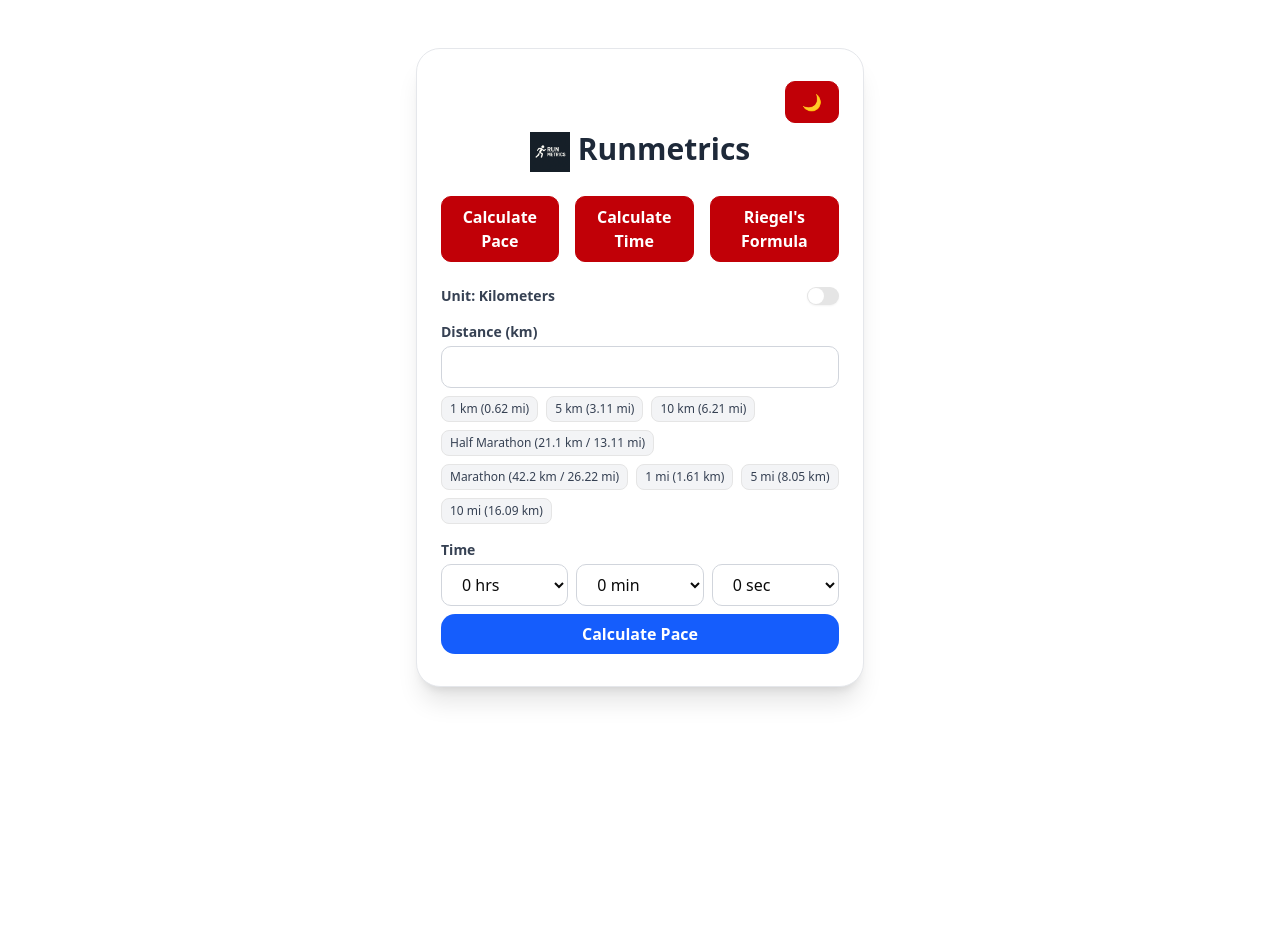
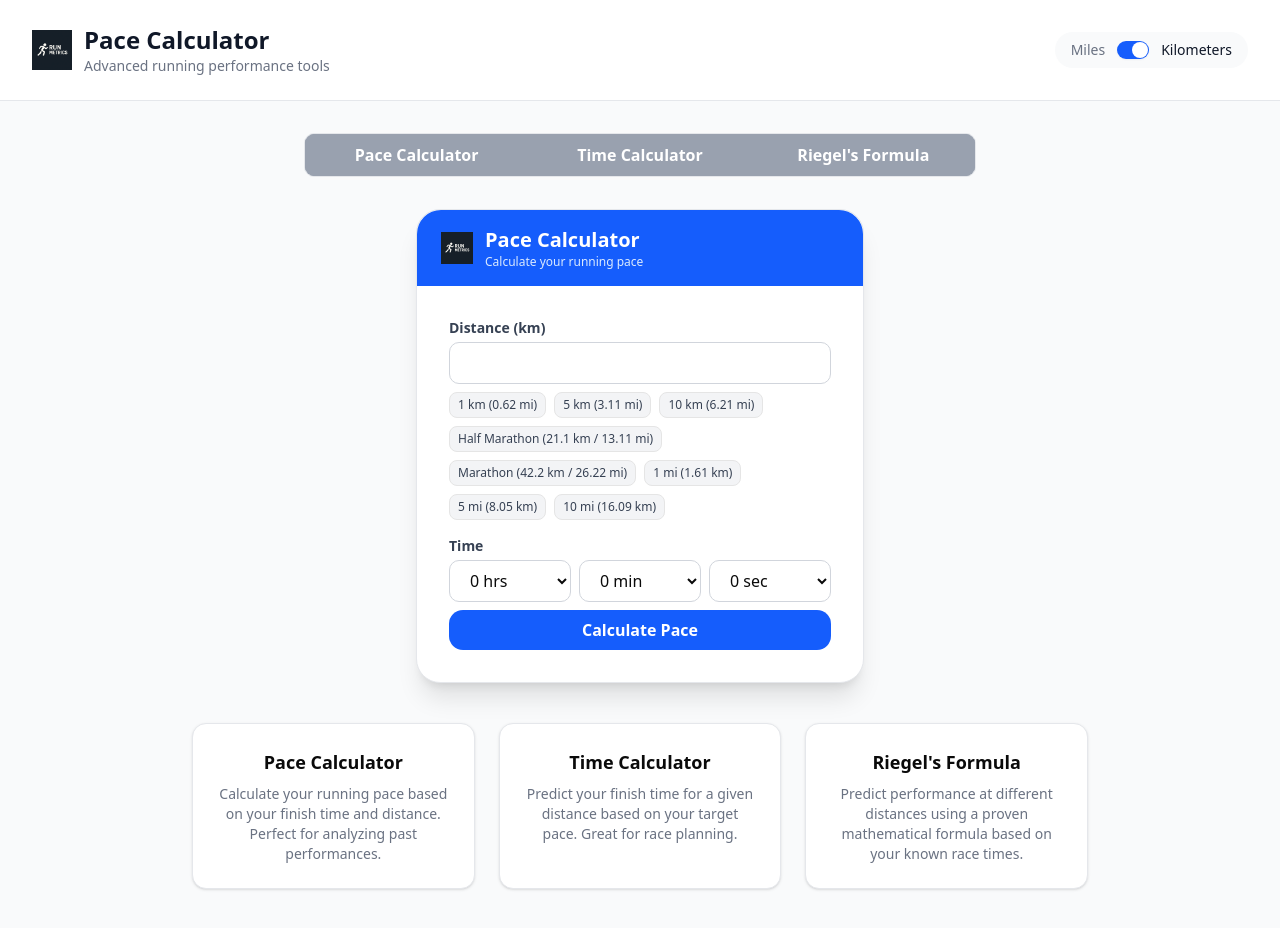
Before and after one commit to ZzyzxIsAlreadyTaken/pace-calculator, a React (Vite) app: page / in a window 1280 px wide. Shown: the top 928 px of the page. Before the commit the page ends 800 px from the top, so only its background shows below. Built offline with nearby package versions, Linux system fonts and the light colour scheme.

Commit message:
Updated UI for the calculator to match lovables suggestions (look much better now)

```diff
--- a/src/PaceCalculator.tsx
+++ b/src/PaceCalculator.tsx
@@ -1,96 +1,107 @@
-import { useState, useEffect } from "react";
+import { useState } from "react";
 import RiegelForm from "./components/RiegelForm";
 import PaceForm from "./components/PaceForm";
 import TimeForm from "./components/TimeForm";
 import { Button } from "./components/Button";
+import Header from "./components/Header";
 
 const PaceCalculator = () => {
   const [activeTab, setActiveTab] = useState("pace"); // 'pace', 'time', 'riegel'
-  const [darkMode, setDarkMode] = useState(() => {
-    // Check if user has a saved preference
-    const savedMode = localStorage.getItem("darkMode");
-    // Check if user prefers dark mode
-    const prefersDark = window.matchMedia(
-      "(prefers-color-scheme: dark)",
-    ).matches;
-    return savedMode ? savedMode === "true" : prefersDark;
-  });
-
-  useEffect(() => {
-    if (darkMode) {
-      // To enable dark mode:
-      document.documentElement.setAttribute("data-theme", "dark");
-    } else {
-      // To enable light mode:
-      document.documentElement.setAttribute("data-theme", "light");
-    }
-    // Save preference to localStorage
-    localStorage.setItem("darkMode", darkMode.toString());
-  }, [darkMode]);
+  const [unit, setUnit] = useState("metric"); // 'metric' or 'imperial'
 
   return (
-    <div className="max-w-md mx-auto mt-12 px-6 py-8 bg-white dark:bg-gray-900 rounded-3xl shadow-xl border border-gray-200 dark:border-gray-700">
-      <div className="flex justify-end mb-2">
+    <div className="min-h-screen bg-gray-50">
+      <Header
+        unit={unit as "metric" | "imperial"}
+        onUnitToggle={() => setUnit(unit === "metric" ? "imperial" : "metric")}
+      />
+
+      {/* Tabs */}
+      <nav className="flex justify-center mt-8 mb-8">
+        <div className="flex w-full max-w-2xl bg-gray-100 rounded-lg overflow-hidden border border-gray-200">
           <Button
-          onClick={() => setDarkMode((d) => !d)}
-          className="px-3 py-1 rounded-lg border bg-gray-100 dark:bg-gray-800 text-gray-800 dark:text-gray-100 border-gray-300 dark:border-gray-600 hover:bg-gray-200 dark:hover:bg-gray-700 transition-colors"
+            className={`flex-1 px-4 py-2 font-semibold transition-colors rounded-none ${activeTab === "pace" ? "bg-blue-600 text-white" : "text-gray-700 hover:bg-gray-200"}`}
+            onClick={() => setActiveTab("pace")}
           >
-          {darkMode ? "☀️" : "🌙"}
-        </Button>
-      </div>
-      <h2 className="text-3xl font-bold text-center text-gray-800 dark:text-gray-100 mb-6">
-        <img
-          src="/src/assets/runmetrics.png"
-          alt="Runmetrics"
-          className="w-10 h-10 inline-block mr-2"
-        />
-        Runmetrics
-      </h2>
-
-      <div className="flex justify-center mb-6 space-x-4">
-        <Button
-          className={`px-4 py-2 rounded-lg font-semibold border transition-colors ${
-            activeTab === "pace"
-              ? "bg-blue-600 text-white"
-              : "bg-gray-100 dark:bg-gray-800 text-gray-700 dark:text-gray-100 hover:bg-gray-200 dark:hover:bg-gray-700"
-          }`}
-          onClick={() => {
-            setActiveTab("pace");
-          }}
-        >
-          Calculate Pace
+            Pace Calculator
           </Button>
           <Button
-          className={`px-4 py-2 rounded-lg font-semibold border transition-colors ${
-            activeTab === "time"
-              ? "bg-blue-600 text-white"
-              : "bg-gray-100 dark:bg-gray-800 text-gray-700 dark:text-gray-100 hover:bg-gray-200 dark:hover:bg-gray-700"
-          }`}
-          onClick={() => {
-            setActiveTab("time");
-          }}
+            className={`flex-1 px-4 py-2 font-semibold transition-colors rounded-none ${activeTab === "time" ? "bg-blue-600 text-white" : "text-gray-700 hover:bg-gray-200"}`}
+            onClick={() => setActiveTab("time")}
           >
-          Calculate Time
+            Time Calculator
           </Button>
           <Button
-          className={`px-4 py-2 rounded-lg font-semibold border transition-colors ${
-            activeTab === "riegel"
-              ? "bg-blue-600 text-white"
-              : "bg-gray-100 dark:bg-gray-800 text-gray-700 dark:text-gray-100 hover:bg-gray-200 dark:hover:bg-gray-700"
-          }`}
+            className={`flex-1 px-4 py-2 font-semibold transition-colors rounded-none ${activeTab === "riegel" ? "bg-blue-600 text-white" : "text-gray-700 hover:bg-gray-200"}`}
             onClick={() => setActiveTab("riegel")}
           >
             Riegel's Formula
           </Button>
         </div>
+      </nav>
 
+      {/* Main Card */}
+      <main className="flex flex-col items-center">
+        <div className="w-full max-w-md bg-white rounded-3xl shadow-xl border border-gray-200 mb-10">
+          <div className="bg-blue-600 rounded-t-3xl px-6 py-4 flex items-center space-x-3">
+            <img
+              src="/src/assets/runmetrics.png"
+              alt="Runmetrics"
+              className="w-8 h-8"
+            />
+            <div>
+              <h2 className="text-xl font-bold text-white">
+                {activeTab === "pace"
+                  ? "Pace Calculator"
+                  : activeTab === "time"
+                    ? "Time Calculator"
+                    : "Riegel's Formula"}
+              </h2>
+              <p className="text-xs text-blue-100">
+                {activeTab === "pace"
+                  ? "Calculate your running pace"
+                  : activeTab === "time"
+                    ? "Predict your finish time"
+                    : "Predict performance at different distances"}
+              </p>
+            </div>
+          </div>
+          <div className="px-8 py-8">
             {activeTab === "pace" ? (
-        <PaceForm />
+              <PaceForm unit={unit as "metric" | "imperial"} />
             ) : activeTab === "riegel" ? (
-        <RiegelForm />
+              <RiegelForm unit={unit as "metric" | "imperial"} />
             ) : activeTab === "time" ? (
-        <TimeForm />
+              <TimeForm unit={unit as "metric" | "imperial"} />
             ) : null}
+          </div>
+        </div>
+
+        {/* Info Cards */}
+        <div className="grid grid-cols-1 md:grid-cols-3 gap-6 w-full max-w-4xl mb-16">
+          <div className="bg-white rounded-xl shadow border border-gray-200 p-6 text-center">
+            <h3 className="font-semibold text-lg mb-2">Pace Calculator</h3>
+            <p className="text-gray-500 text-sm">
+              Calculate your running pace based on your finish time and
+              distance. Perfect for analyzing past performances.
+            </p>
+          </div>
+          <div className="bg-white rounded-xl shadow border border-gray-200 p-6 text-center">
+            <h3 className="font-semibold text-lg mb-2">Time Calculator</h3>
+            <p className="text-gray-500 text-sm">
+              Predict your finish time for a given distance based on your target
+              pace. Great for race planning.
+            </p>
+          </div>
+          <div className="bg-white rounded-xl shadow border border-gray-200 p-6 text-center">
+            <h3 className="font-semibold text-lg mb-2">Riegel's Formula</h3>
+            <p className="text-gray-500 text-sm">
+              Predict performance at different distances using a proven
+              mathematical formula based on your known race times.
+            </p>
+          </div>
+        </div>
+      </main>
     </div>
   );
 };
--- a/src/components/Button.tsx
+++ b/src/components/Button.tsx
@@ -8,7 +8,7 @@
   "px-4 py-2 rounded-lg font-semibold border transition-colors focus:outline-none";
 
 const variants = {
-  primary: "bg-red-700 text-white border-red-700 hover:bg-orange-500",
+  primary: "bg-gray-400 text-white border-gray-400 hover:bg-gray-500",
   secondary:
     "bg-rose-900 text-yellow-300 border-rose-900 hover:bg-orange-500 hover:text-white",
   danger: "bg-red-600 text-white border-red-600 hover:bg-red-700",
--- /dev/null
+++ b/src/components/Header.tsx
@@ -0,0 +1,27 @@
+import UnitToggle from "./UnitToggle";
+
+interface HeaderProps {
+  unit: "metric" | "imperial";
+  onUnitToggle: () => void;
+}
+
+export default function Header({ unit, onUnitToggle }: HeaderProps) {
+  return (
+    <header className="flex items-center justify-between px-8 py-6 bg-white border-b border-gray-200">
+      <div className="flex items-center space-x-3">
+        <img
+          src="/src/assets/runmetrics.png"
+          alt="App Icon"
+          className="w-10 h-10"
+        />
+        <div>
+          <h1 className="text-2xl font-bold text-gray-900">Pace Calculator</h1>
+          <p className="text-sm text-gray-500">
+            Advanced running performance tools
+          </p>
+        </div>
+      </div>
+      <UnitToggle unit={unit} onToggle={onUnitToggle} />
+    </header>
+  );
+}
--- a/src/components/PaceForm.tsx
+++ b/src/components/PaceForm.tsx
@@ -1,7 +1,6 @@
 import { useState } from "react";
 import DistanceInput from "./DistanceInput";
 import TimePicker from "./TimePicker";
-import UnitToggle from "./UnitToggle";
 import PaceResult from "./PaceResult";
 
 const KM_IN_MI = 1.60934;
@@ -24,8 +23,11 @@
   return `${paceMinutes}:${paceSeconds.toString().padStart(2, "0")}`;
 }
 
-export default function PaceForm() {
-  const [unit, setUnit] = useState("metric");
+interface PaceFormProps {
+  unit: "metric" | "imperial";
+}
+
+export default function PaceForm({ unit }: PaceFormProps) {
   const [distance, setDistance] = useState("");
   const [hours, setHours] = useState("0");
   const [minutes, setMinutes] = useState("0");
@@ -61,17 +63,6 @@
     );
   };
 
-  const handleUnitToggle = () => {
-    const dist = parseFloat(distance);
-    const newUnit = unit === "metric" ? "imperial" : "metric";
-    const converted = newUnit === "metric" ? dist * KM_IN_MI : dist * MI_IN_KM;
-    const convertedDistance = dist ? converted.toFixed(2) : "";
-    setDistance(convertedDistance);
-    setUnit(newUnit);
-    setPace("");
-    setPaceConverted("");
-  };
-
   const handlePreset = (value: number) => {
     setDistance(value.toString());
     setPace("");
@@ -80,7 +71,6 @@
 
   return (
     <>
-      <UnitToggle unit={unit} onToggle={handleUnitToggle} />
       <DistanceInput
         unit={unit}
         distance={distance}
--- a/src/components/RiegelForm.tsx
+++ b/src/components/RiegelForm.tsx
@@ -2,21 +2,21 @@
 
 const KM_IN_MI = 1.60934;
 
-export default function RiegelForm() {
+interface RiegelFormProps {
+  unit: "metric" | "imperial";
+}
+
+export default function RiegelForm({ unit }: RiegelFormProps) {
   const [riegelPrevDistance, setRiegelPrevDistance] = useState(5);
-  const [riegelPrevUnit, setRiegelPrevUnit] = useState("metric");
   const [riegelPrevHours, setRiegelPrevHours] = useState("0");
   const [riegelPrevMinutes, setRiegelPrevMinutes] = useState("25");
   const [riegelPrevSeconds, setRiegelPrevSeconds] = useState("0");
   const [riegelTargetDistance, setRiegelTargetDistance] = useState(10);
-  const [riegelTargetUnit, setRiegelTargetUnit] = useState("metric");
   const [riegelResult, setRiegelResult] = useState("");
 
   const handleRiegelCalculate = () => {
-    const d1 =
-      riegelPrevDistance * (riegelPrevUnit === "metric" ? 1 : KM_IN_MI);
-    const d2 =
-      riegelTargetDistance * (riegelTargetUnit === "metric" ? 1 : KM_IN_MI);
+    const d1 = riegelPrevDistance * (unit === "metric" ? 1 : KM_IN_MI);
+    const d2 = riegelTargetDistance * (unit === "metric" ? 1 : KM_IN_MI);
     const t1 =
       parseInt(riegelPrevHours) * 3600 +
       parseInt(riegelPrevMinutes) * 60 +
@@ -53,18 +53,13 @@
           <input
             type="number"
             step="any"
-            className="w-2/3 px-4 py-2 rounded-lg border border-gray-300 dark:border-gray-600 dark:bg-gray-900 dark:text-gray-100 focus:outline-none focus:ring-2 focus:ring-blue-500"
+            className="w-full px-4 py-2 rounded-lg border border-gray-300 dark:border-gray-600 dark:bg-gray-900 dark:text-gray-100 focus:outline-none focus:ring-2 focus:ring-blue-500"
             value={riegelPrevDistance}
             onChange={(e) => setRiegelPrevDistance(Number(e.target.value))}
           />
-          <select
-            className="w-1/3 px-2 py-2 rounded-lg border border-gray-300 dark:border-gray-600 dark:bg-gray-900 dark:text-gray-100 focus:outline-none focus:ring-2 focus:ring-blue-500"
-            value={riegelPrevUnit}
-            onChange={(e) => setRiegelPrevUnit(e.target.value)}
-          >
-            <option value="metric">km</option>
-            <option value="imperial">mi</option>
-          </select>
+          <div className="w-20 px-4 py-2 text-center bg-gray-100 dark:bg-gray-800 rounded-lg">
+            {unit === "metric" ? "km" : "mi"}
+          </div>
         </div>
       </div>
       <div>
@@ -115,18 +110,13 @@
           <input
             type="number"
             step="any"
-            className="w-2/3 px-4 py-2 rounded-lg border border-gray-300 dark:border-gray-600 dark:bg-gray-900 dark:text-gray-100 focus:outline-none focus:ring-2 focus:ring-blue-500"
+            className="w-full px-4 py-2 rounded-lg border border-gray-300 dark:border-gray-600 dark:bg-gray-900 dark:text-gray-100 focus:outline-none focus:ring-2 focus:ring-blue-500"
             value={riegelTargetDistance}
             onChange={(e) => setRiegelTargetDistance(Number(e.target.value))}
           />
-          <select
-            className="w-1/3 px-2 py-2 rounded-lg border border-gray-300 dark:border-gray-600 dark:bg-gray-900 dark:text-gray-100 focus:outline-none focus:ring-2 focus:ring-blue-500"
-            value={riegelTargetUnit}
-            onChange={(e) => setRiegelTargetUnit(e.target.value)}
-          >
-            <option value="metric">km</option>
-            <option value="imperial">mi</option>
-          </select>
+          <div className="w-20 px-4 py-2 text-center bg-gray-100 dark:bg-gray-800 rounded-lg">
+            {unit === "metric" ? "km" : "mi"}
+          </div>
         </div>
       </div>
       <button
--- a/src/components/TimeForm.tsx
+++ b/src/components/TimeForm.tsx
@@ -1,7 +1,6 @@
 import { useState } from "react";
 import DistanceInput from "./DistanceInput";
 import TimePicker from "./TimePicker";
-import UnitToggle from "./UnitToggle";
 import TimeResult from "./TimeResult";
 
 const KM_IN_MI = 1.60934;
@@ -18,8 +17,11 @@
   { label: "10 mi (16.09 km)", value: 16.09 },
 ];
 
-export default function TimeForm() {
-  const [unit, setUnit] = useState("metric");
+interface TimeFormProps {
+  unit: "metric" | "imperial";
+}
+
+export default function TimeForm({ unit }: TimeFormProps) {
   const [distance, setDistance] = useState("");
   const [paceMinutes, setPaceMinutes] = useState("5");
   const [paceSeconds, setPaceSeconds] = useState("0");
@@ -48,16 +50,6 @@
     setTime(`${h}h ${m}m ${s}s`);
   };
 
-  const handleUnitToggle = () => {
-    const dist = parseFloat(distance);
-    const newUnit = unit === "metric" ? "imperial" : "metric";
-    const converted = newUnit === "metric" ? dist * KM_IN_MI : dist * MI_IN_KM;
-    const convertedDistance = dist ? converted.toFixed(2) : "";
-    setDistance(convertedDistance);
-    setUnit(newUnit);
-    setTime("");
-  };
-
   const handlePreset = (value: number) => {
     setDistance(value.toString());
     setTime("");
@@ -65,7 +57,6 @@
 
   return (
     <>
-      <UnitToggle unit={unit} onToggle={handleUnitToggle} />
       <DistanceInput
         unit={unit}
         distance={distance}
--- a/src/components/UnitToggle.tsx
+++ b/src/components/UnitToggle.tsx
@@ -8,13 +8,22 @@
 
 const UnitToggle: React.FC<UnitToggleProps> = ({ unit, onToggle }) => {
   return (
-    <div className="flex items-center justify-between mb-4">
-      <span className="text-sm font-semibold text-gray-700 dark:text-gray-100">
-        Unit: {unit === "metric" ? "Kilometers" : "Miles"}
+    <div className="flex items-center bg-gray-50 rounded-full px-4 py-2">
+      <span
+        className={`text-sm font-medium mr-3 ${unit === "imperial" ? "text-gray-900" : "text-gray-500"}`}
+      >
+        Miles
       </span>
-      <Switch onClick={onToggle}>
-        Toggle to {unit === "metric" ? "Miles" : "Kilometers"}
-      </Switch>
+      <Switch
+        checked={unit === "metric"}
+        onCheckedChange={onToggle}
+        className="data-[state=checked]:bg-blue-600"
+      />
+      <span
+        className={`text-sm font-medium ml-3 ${unit === "metric" ? "text-gray-900" : "text-gray-500"}`}
+      >
+        Kilometers
+      </span>
     </div>
   );
 };
--- a/tsconfig.node.json
+++ b/tsconfig.node.json
@@ -17,9 +17,9 @@
     "strict": true,
     "noUnusedLocals": true,
     "noUnusedParameters": true,
-    "erasableSyntaxOnly": true,
     "noFallthroughCasesInSwitch": true,
     "noUncheckedSideEffectImports": true
   },
+
   "include": ["vite.config.ts"]
 }
```
Lines whose indentation alone changed are shown as unchanged.
